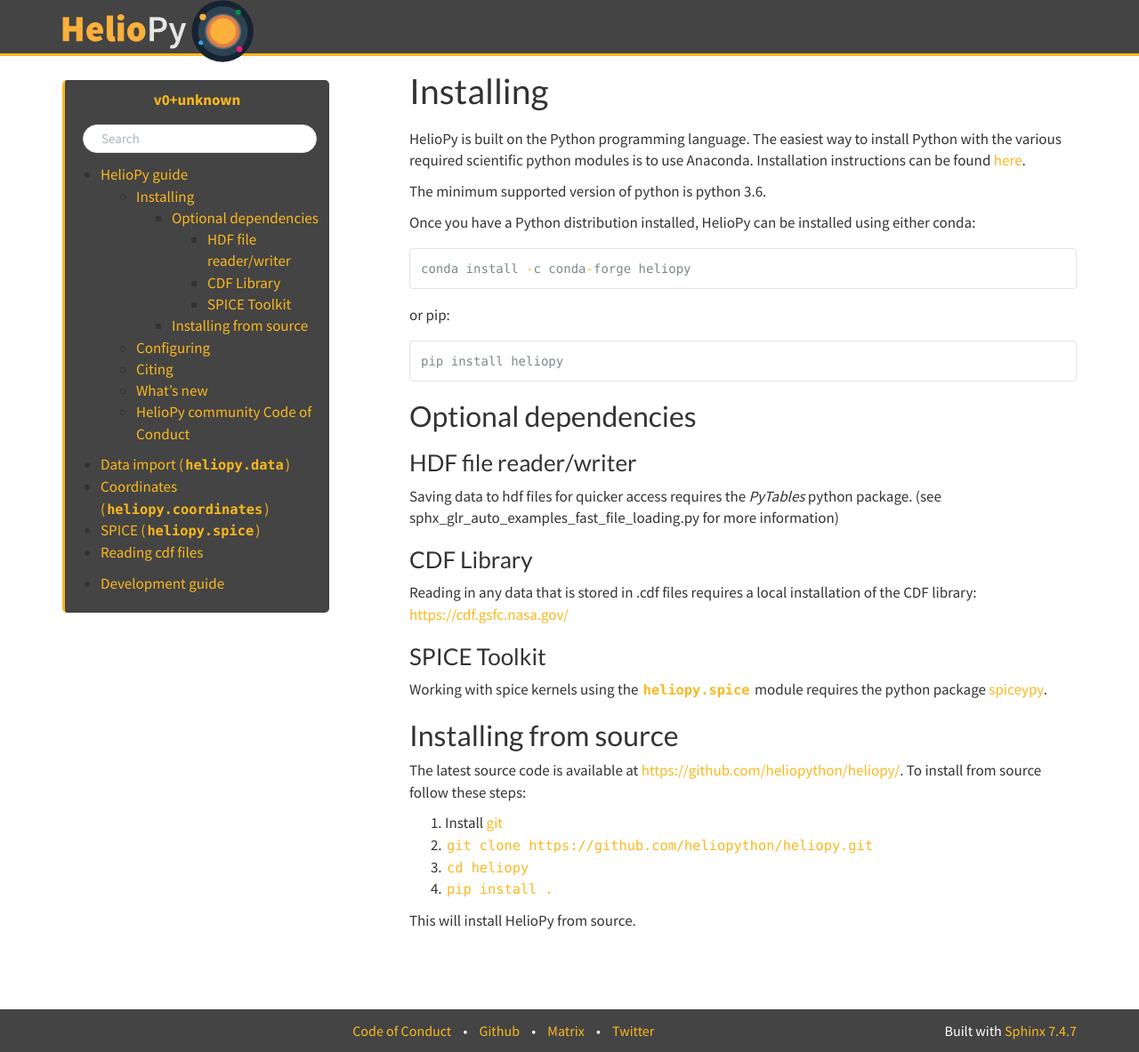
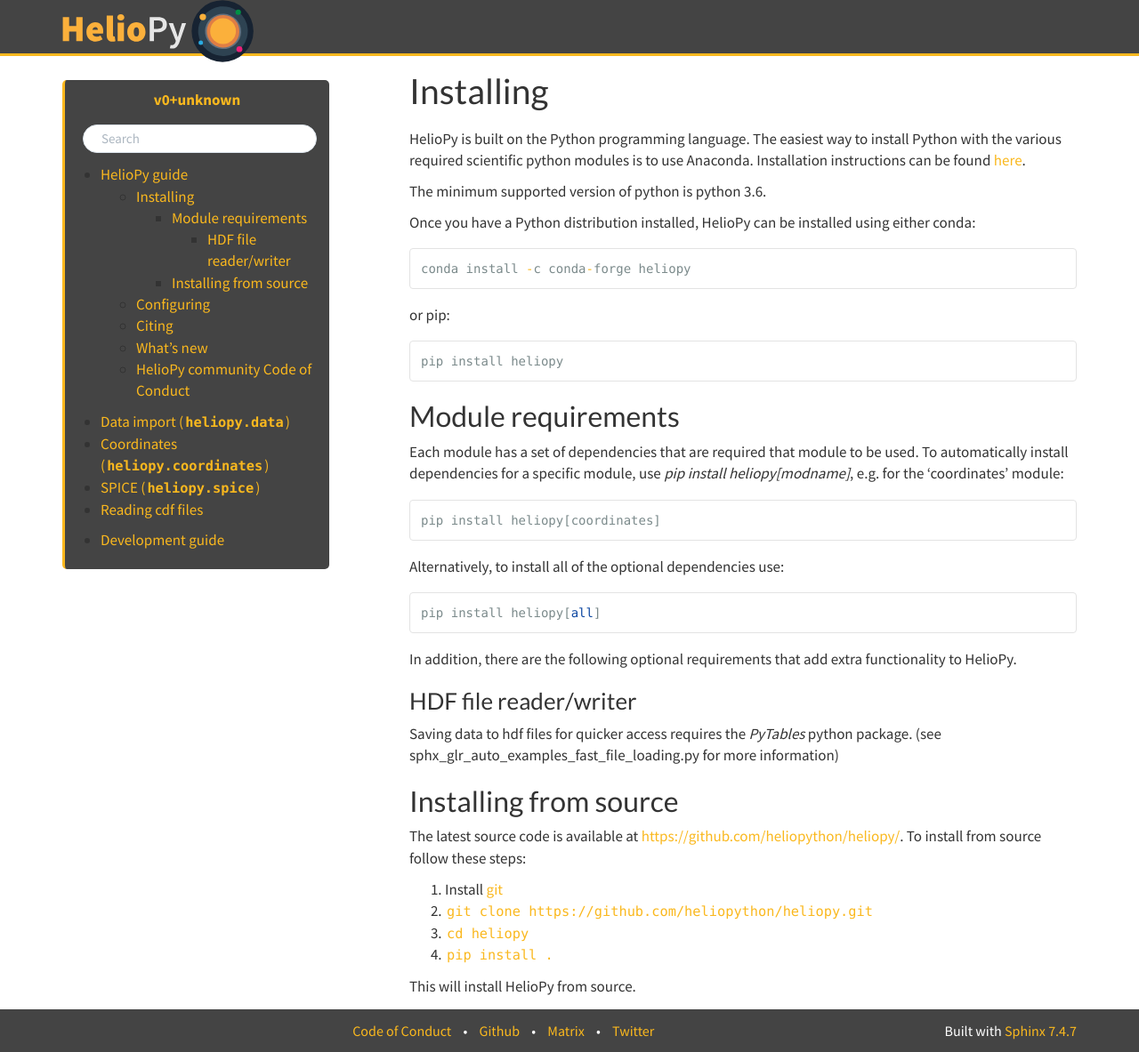
Before and after one commit to heliopython/heliopy, a Sphinx documentation site: the page built from doc/source/guide/installing.rst, in a window 1280 px wide and 1183 px high. Shown: the whole window at 89% size. Built offline with Sphinx 7.4.7, drawn with Linux system fonts in a browser that asks for light colours; pages that are not in the unit, such as notebooks, are missing from menus.

Commit message:
Add module requirements documentation

```diff
--- a/doc/source/guide/installing.rst
+++ b/doc/source/guide/installing.rst
@@ -16,24 +16,27 @@ or pip::
 
   pip install heliopy
 
-Optional dependencies
----------------------
+Module requirements
+-------------------
+
+Each module has a set of dependencies that are required that module to be used.
+To automatically install dependencies for a specific module, use
+`pip install heliopy[modname]`, e.g. for the 'coordinates' module::
+
+  pip install heliopy[coordinates]
+
+Alternatively, to install all of the optional dependencies use::
+
+  pip install heliopy[all]
+
+In addition, there are the following optional requirements that add extra
+functionality to HelioPy.
 
 HDF file reader/writer
 ^^^^^^^^^^^^^^^^^^^^^^
 Saving data to hdf files for quicker access requires the *PyTables* python
 package. (see :ref:`sphx_glr_auto_examples_fast_file_loading.py`
 for more information)
-
-CDF Library
-^^^^^^^^^^^
-Reading in any data that is stored in .cdf files requires a local installation
-of the CDF library: https://cdf.gsfc.nasa.gov/
-
-SPICE Toolkit
-^^^^^^^^^^^^^
-Working with spice kernels using the :mod:`heliopy.spice` module requires
-the python package `spiceypy <https://spiceypy.readthedocs.io>`_.
 
 Installing from source
 ----------------------
```
